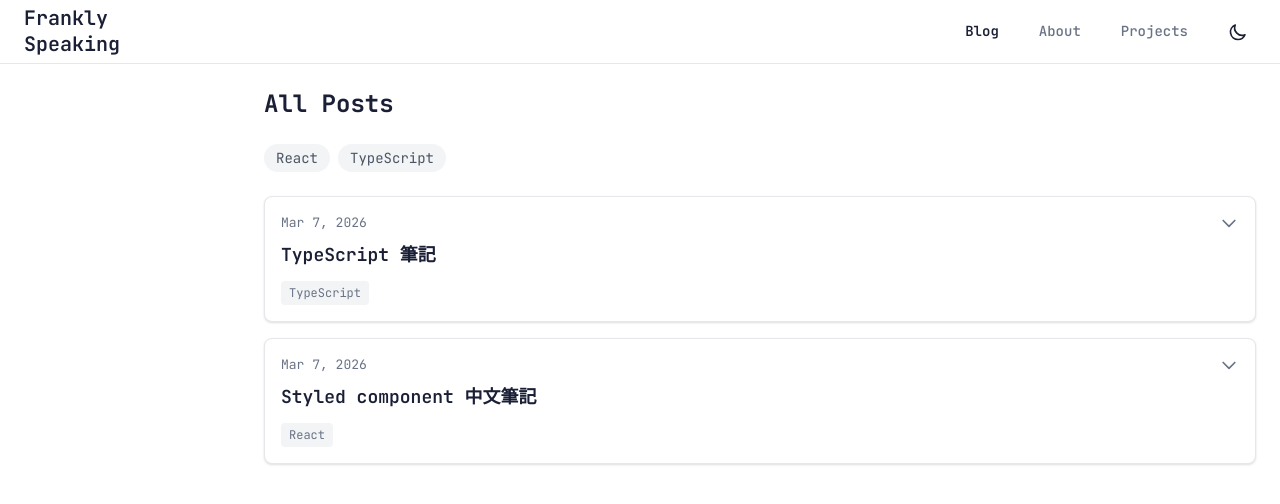
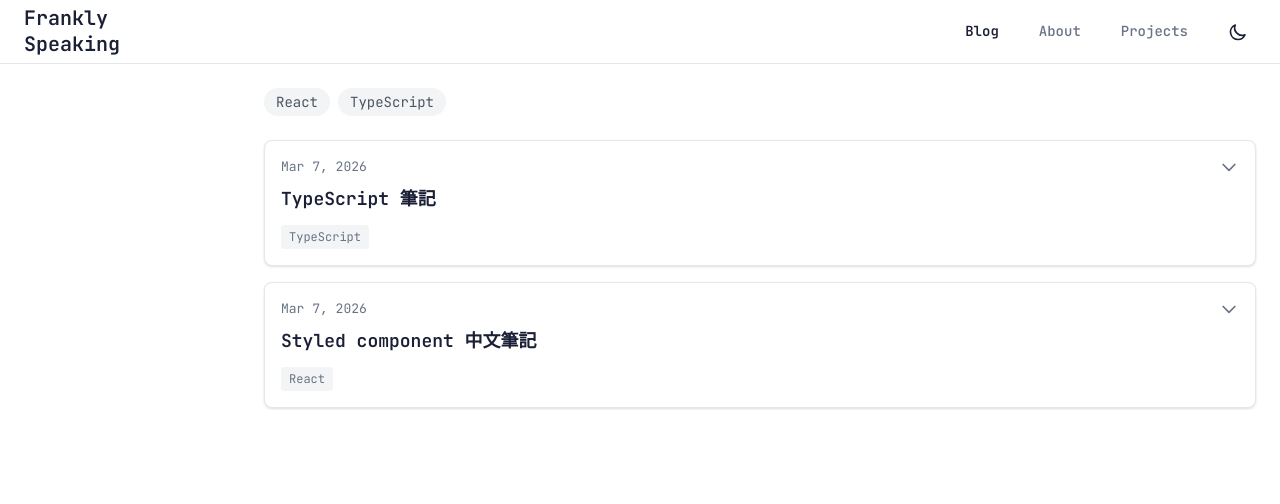
Before and after one commit to franKobayasi/frankly-speaking, a Next.js app: page /frankly-speaking/blog in a window 1280 px wide. Shown: the top 504 px of the page. Built offline with nearby package versions, Linux system fonts and the light colour scheme.

Commit message:
fix: remove All Posts title from blog page

```diff
--- a/src/pages/blog/index.tsx
+++ b/src/pages/blog/index.tsx
@@ -81,9 +81,7 @@ export default function BlogPage({ posts: initialPosts, allTags: tags, darkMode,
 
       <main className="main-content">
         <div className="blog-page">
-          <h1 className="text-2xl font-bold mb-6 text-text-primary dark:text-text-dark-primary">
-            All Posts
-          </h1>
+
 
           {/* Tag Filter - Always visible on page */}
         {tags && tags.length > 0 && (
```
